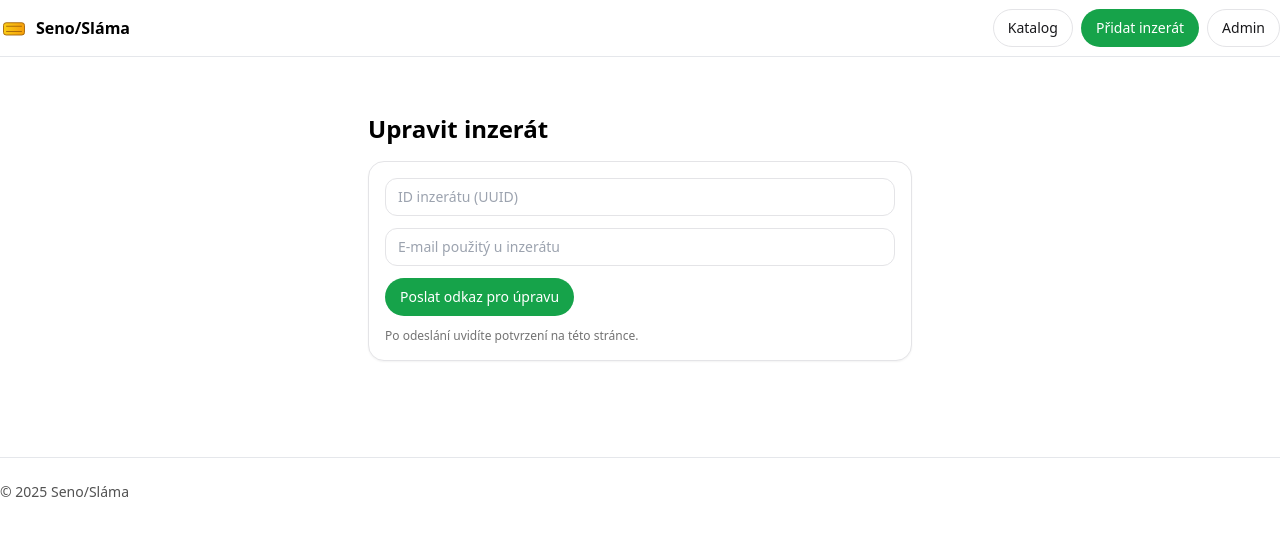
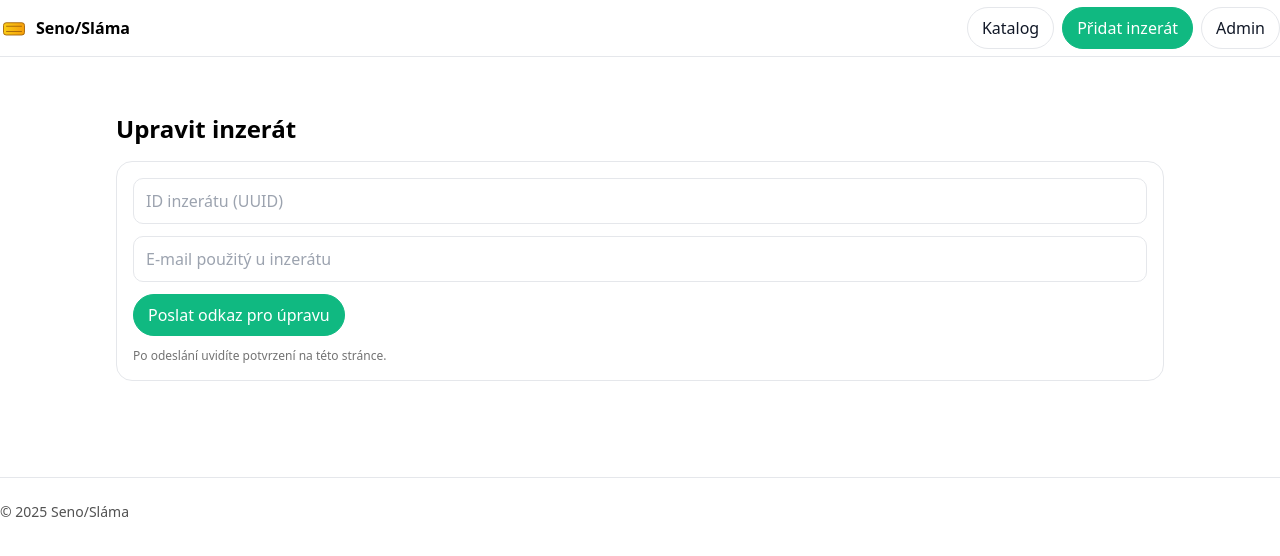
Before and after one commit to CruelDuck/seno-slama, a Next.js app: page / in a window 1280 px wide. Shown: the top 556 px of the page. Built offline with nearby package versions, Linux system fonts and the light colour scheme; no server answers.

Commit message:
Update globals.css [deploy]

```diff
--- a/styles/globals.css
+++ b/styles/globals.css
@@ -2,36 +2,59 @@
 @tailwind components;
 @tailwind utilities;
 
-/* Téma – decentní akcenty */
+/* Design tokens */
 :root{
-  --accent: #16a34a;      /* zelená */
-  --accent-600: #15803d;
-  --accent-700: #166534;
-  --amber-500: #f59e0b;
-  --amber-600: #d97706;
-  --ring: 0 0 #0000;
+  --brand:#10b981;        /* hlavní akcent (zelená) */
+  --brand-600:#059669;
+  --brand-700:#047857;
+
+  --seno-border:#a7f3d0;  /* emerald-200 */
+  --seno-bg:#ecfdf5;      /* emerald-50 */
+  --seno-text:#065f46;    /* emerald-800 */
+
+  --slama-border:#fcd34d; /* amber-300 */
+  --slama-bg:#fffbeb;     /* amber-50 */
+  --slama-text:#92400e;   /* amber-800 */
 }
 
-/* Kontejner */
-@layer components {
-  .container-p { @apply max-w-6xl mx-auto px-4; }
-  .card { @apply rounded-2xl border border-zinc-200 bg-white shadow-sm; }
-  .badge { @apply inline-flex items-center rounded-full bg-zinc-100 px-2.5 py-0.5 text-xs font-medium text-zinc-700; }
-  .btn { @apply inline-flex items-center justify-center rounded-full border border-zinc-200 bg-white px-3.5 py-2 text-sm font-medium text-zinc-900 transition-colors hover:bg-zinc-50 active:translate-y-px; }
-  .btn-primary { @apply border-transparent bg-[var(--accent)] text-white hover:bg-[var(--accent-600)] active:bg-[var(--accent-700)]; }
-  .input { @apply w-full rounded-xl border border-zinc-200 bg-white px-3 py-2 text-sm outline-none ring-2 ring-transparent focus:ring-[color:var(--accent)/.25]; }
-  .select { @apply w-full rounded-xl border border-zinc-200 bg-white px-3 py-2 text-sm outline-none ring-2 ring-transparent focus:ring-[color:var(--accent)/.25]; }
-  .textarea { @apply w-full rounded-xl border border-zinc-200 bg-white px-3 py-2 text-sm outline-none ring-2 ring-transparent focus:ring-[color:var(--accent)/.25]; }
-  .label { @apply mb-1 block text-xs font-medium text-zinc-600; }
-  .section-title { @apply mb-2 text-sm font-semibold text-zinc-800; }
+/* Layout helpers */
+.container-p { max-width: 1080px; margin: 0 auto; padding-left: 16px; padding-right: 16px; }
+
+/* Cards, inputs, buttons */
+.card { border: 1px solid #e5e7eb; border-radius: 16px; background: #fff; }
+.input, .select, .textarea {
+  width: 100%; border: 1px solid #e5e7eb; border-radius: 10px; padding: 10px 12px; background: #fff;
+}
+.input:focus, .select:focus, .textarea:focus {
+  outline: none; border-color: #cbd5e1; box-shadow: 0 0 0 3px rgba(59,130,246,.15)
+}
+.btn {
+  display:inline-flex; align-items:center; justify-content:center;
+  border:1px solid #e5e7eb; background:#fff; color:#111827;
+  border-radius:999px; padding:8px 14px; font-weight:500; transition:.15s;
+}
+.btn:hover { background:#f9fafb; border-color:#d1d5db }
+.btn-primary { border-color: var(--brand); background: var(--brand); color:#fff; }
+.btn-primary:hover { background: var(--brand-600); border-color: var(--brand-600) }
+.banner-success { background:#ecfdf5; border:1px solid #a7f3d0; color:#065f46; border-radius:12px; padding:10px 12px; }
+.section-title { font-weight:600; color:#374151; margin-bottom:6px; }
+.label { font-size:.875rem; color:#374151; margin-bottom:4px; font-weight:500; }
+
+/* Produktové barvy – SENO vs SLÁMA */
+.card-seno { border-color: var(--seno-border); }
+.card-slama { border-color: var(--slama-border); }
+
+.badge-seno { background: var(--seno-bg); color: var(--seno-text); border-color: var(--seno-border); }
+.badge-slama { background: var(--slama-bg); color: var(--slama-text); border-color: var(--slama-border); }
+
+/* Placeholder (když chybí fotka) */
+.ph { width:100%; height:100%; }
+.ph-seno {
+  background: radial-gradient(120% 80% at 20% 20%, #fef9c3 0%, #fde68a 35%, #fef3c7 70%);
+}
+.ph-slama {
+  background: radial-gradient(120% 80% at 20% 20%, #fff7ed 0%, #fde68a 45%, #fef3c7 80%);
 }
 
-/* Rámeček karet podle typu */
-.card-offer { @apply ring-1 ring-green-300; }
-.card-demand { @apply ring-1 ring-amber-300; }
-
-/* Placeholder obrázek */
-.placeholder { @apply flex h-full w-full items-center justify-center bg-zinc-100 text-zinc-400; }
-
-/* Banner */
-.banner-success { @apply rounded-xl border border-green-300 bg-green-50 px-3 py-2 text-sm text-green-800; }
+/* Header */
+.header-blur { background: rgba(255,255,255,0.7); backdrop-filter: blur(8px); }
```
